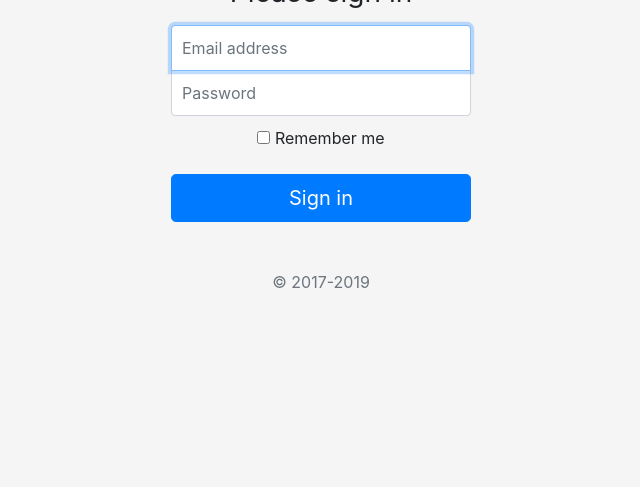
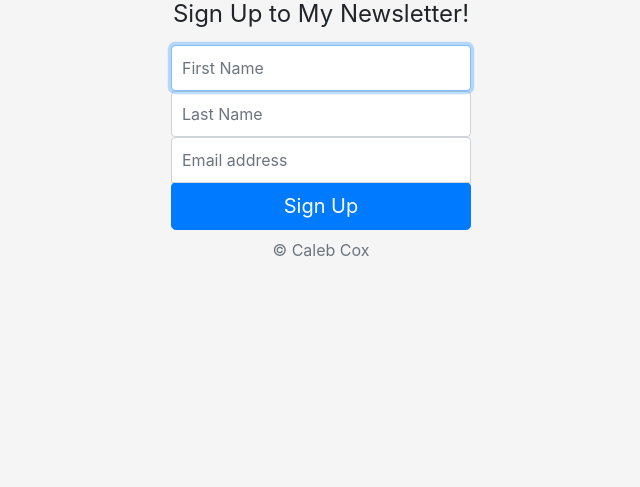
Before and after one commit to calabaza91/newsletter-signup, a plain HTML site: page signup.html in a window 1280 px wide. Shown: the part 313-800 px from the top of the page, without its empty margins (319-959 px from the left). Drawn offline with nearby package versions, Linux system fonts and the light colour scheme.

Commit message:
Update form

```diff
--- a/signup.html
+++ b/signup.html
@@ -36,19 +36,15 @@
   <body class="text-center">
     <form class="form-signin">
       <!-- png image from logomakr.com/5gdXQt -->
-  <img class="mb-4" src="images/LogoMakr_5gdXQt.png" alt="" width="72" height="88">
-  <h1 class="h3 mb-3 font-weight-normal">Please sign in</h1>
-  <label for="inputEmail" class="sr-only">Email address</label>
-  <input type="email" id="inputEmail" class="form-control" placeholder="Email address" required autofocus>
-  <label for="inputPassword" class="sr-only">Password</label>
-  <input type="password" id="inputPassword" class="form-control" placeholder="Password" required>
-  <div class="checkbox mb-3">
-    <label>
-      <input type="checkbox" value="remember-me"> Remember me
-    </label>
-  </div>
-  <button class="btn btn-lg btn-primary btn-block" type="submit">Sign in</button>
-  <p class="mt-5 mb-3 text-muted">&copy; 2017-2019</p>
+  <img class="mb-3" src="images/LogoMakr_5gdXQt.png" alt="" width="72" height="88">
+  <h1 class="h4 mb-3 font-weight-normal">Sign Up to My Newsletter!</h1>
+
+  <input type="text" class="form-control top" placeholder="First Name" required autofocus>
+  <input type="text" class="form-control middle" placeholder="Last Name" required>
+  <input type="email" class="form-control bottom" placeholder="Email address" required>
+
+  <button class="btn btn-lg btn-primary btn-block" type="submit">Sign Up</button>
+  <p class="mt-2 mb-3 text-muted">&copy; Caleb Cox</p>
 </form>
 </body>
 </html>
```
